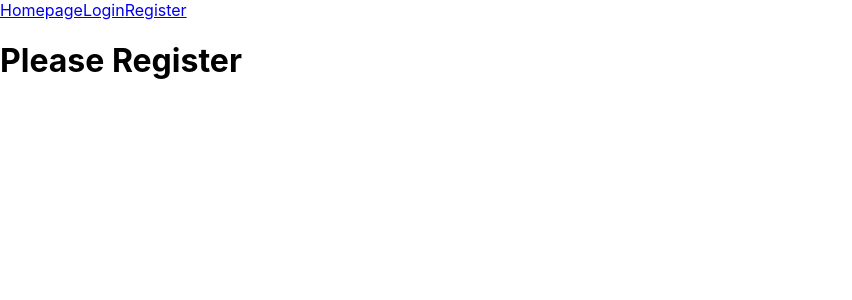
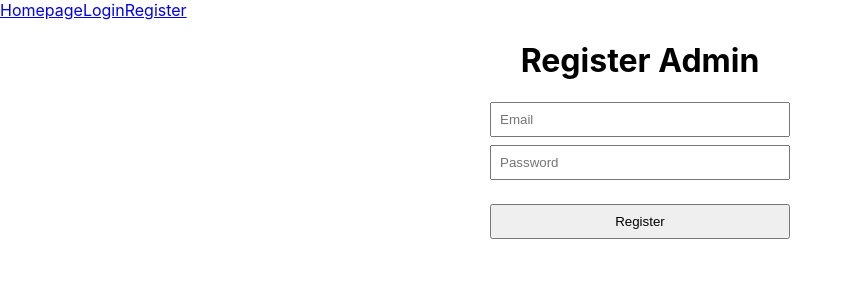
Before and after one commit to Hawinf/CRUD-Using-Redux, a React (Create React App) app: page /register in a window 1280 px wide. Shown: the top 300 px of the page, without its empty margins (0-852 px from the left). Built offline with nearby package versions, Linux system fonts and the light colour scheme.

Commit message:
adding page register with redux

```diff
--- /dev/null
+++ b/src/pages/Register.css
@@ -0,0 +1,19 @@
+.regis-wrapper{
+    max-width: 300px;
+    margin: 0 auto;
+}
+.regis-container {
+    display: flex;
+    flex-direction: column;
+}
+.regis-container h1 {
+    text-align: center;
+}
+.regis-container input {
+    padding: 8px;
+    margin-bottom: 8px;
+}
+.regis-container button {
+    padding: 8px;
+    margin-top: 16px;
+}
--- a/src/pages/Register.js
+++ b/src/pages/Register.js
@@ -1,11 +1,51 @@
 import React from 'react'
+import { useSelector, useDispatch } from 'react-redux'
 import { Navbar } from '../components/Navbar'
+import { useState } from 'react';
+import { useNavigate } from 'react-router-dom';
+import './Register.css';
+import { regisAction } from '../redux/actions/regisAction';
 
 export const Register = () => {
+  const {regisReducer} = useSelector(state => state)
+
+  const [email, setEmail] = useState('');
+  const [password, setPassword] = useState('');
+  const navigate = useNavigate();
+  const dispatch = useDispatch()
+
+  const inputEmail = (e) => {
+      setEmail(e.target.value);
+  }
+
+  const inputPassword = (e) => {
+      setPassword(e.target.value)
+  }
+
+  const handleRegis = () => {
+    const payload = {
+      email: email,
+      password: password,
+      role: 'Admin',
+    }
+    // console.log(payload)
+    dispatch(regisAction(payload))
+  }
+
+  console.log(regisReducer.message)
+
   return (
     <div>
         <Navbar />
-        <h1>Please Register</h1>
+        <div className='regis-wrapper'>
+            <div className='regis-container'>
+                <h1>Register Admin</h1>
+                <input onChange={inputEmail} placeholder='Email'/>
+                <input onChange={inputPassword} placeholder='Password'/>
+                <button onClick={handleRegis}>Register</button>
+                {regisReducer.message.length ? <h1>{regisReducer.message}</h1> : null}
+            </div>
+        </div>
     </div>
   )
 }
--- /dev/null
+++ b/src/redux/actions/regisAction.js
@@ -0,0 +1,14 @@
+import axios from "axios";
+
+export const regisAction = (payload) => (dispatch) => {
+    axios
+        .post('https://bootcamp-rent-cars.herokuapp.com/admin/auth/register', payload)
+        .then((res) => {
+            dispatch({
+                type: 'REGIS',
+                payload: res.statusText,
+            })
+            console.log(res.statusText)
+        })
+        .catch((err) => console.log(err))
+}
--- a/src/redux/reducers/regisReducer.js
+++ b/src/redux/reducers/regisReducer.js
@@ -3,7 +3,7 @@ const initialState = {
 }
 
 const regisReducer = (state = initialState, action) => {
-    switch (action.state) {
+    switch (action.type) {
         case 'REGIS':
             return {
                 ...initialState,
```
